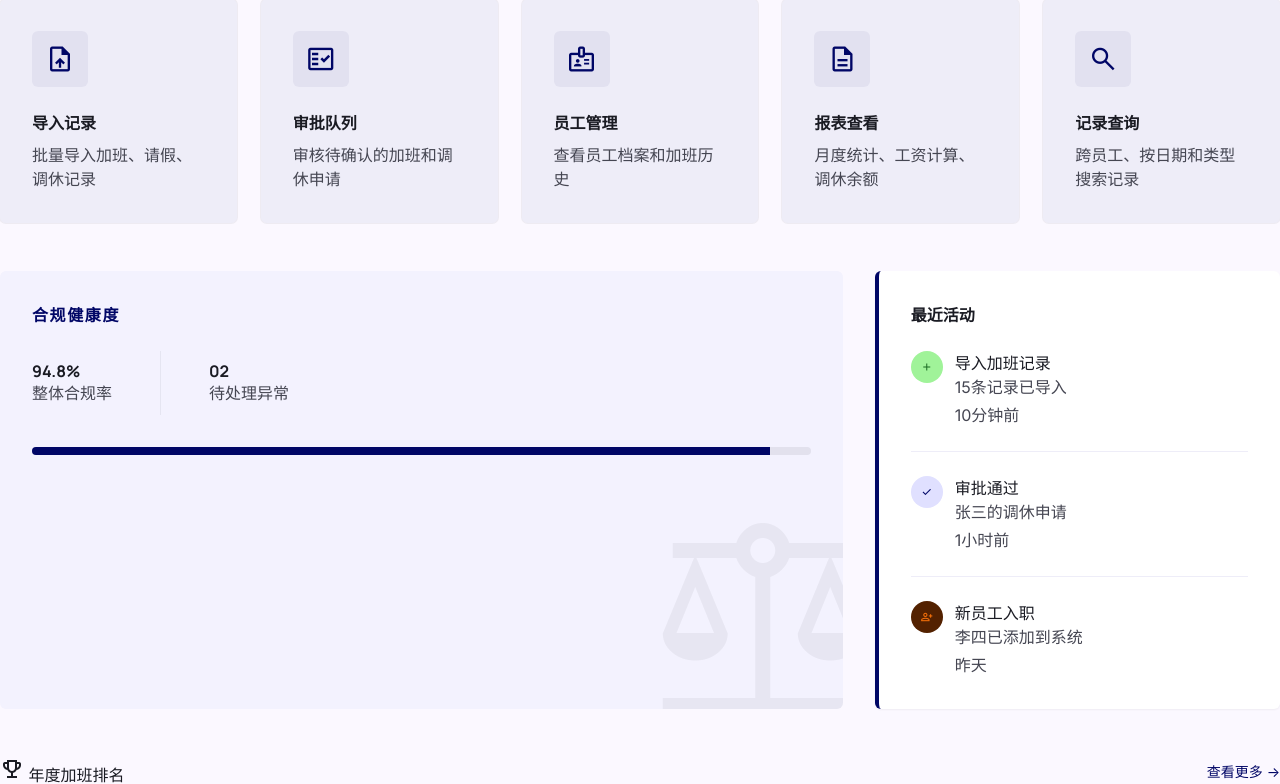
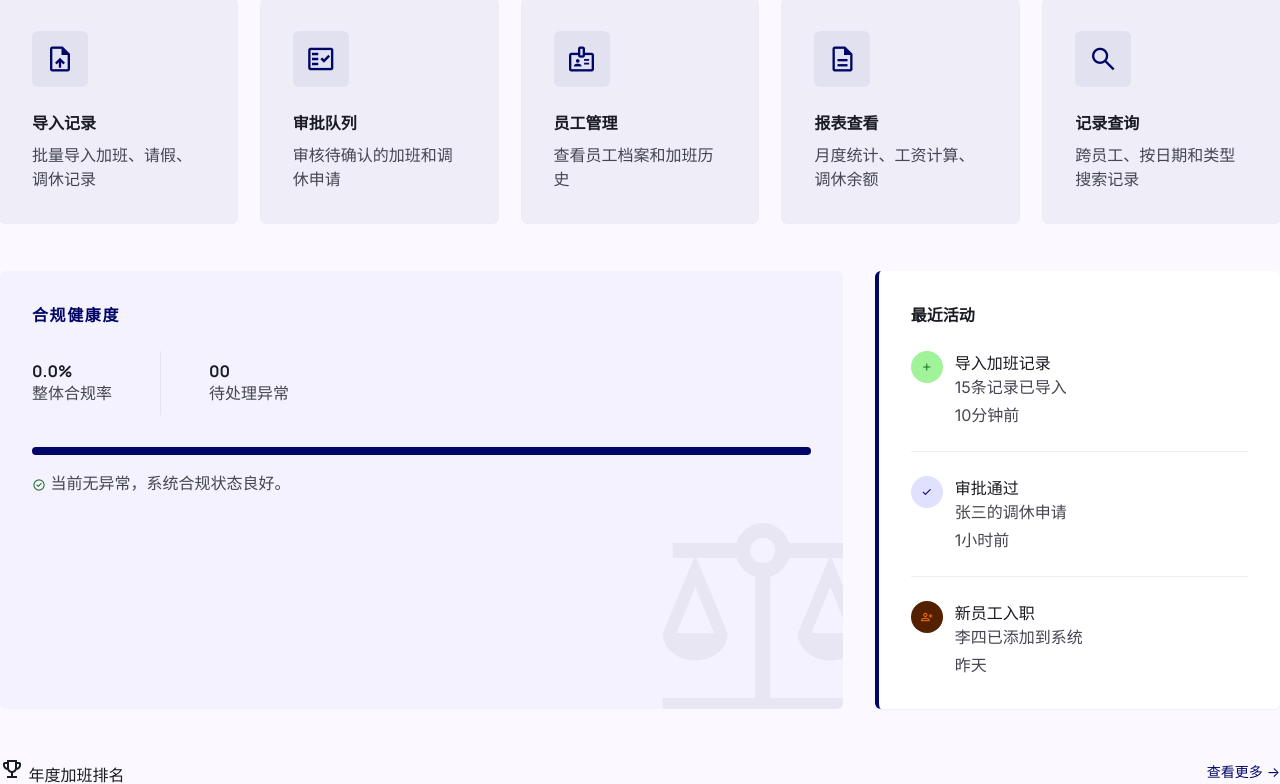
Before and after one commit to liushuo-rance/cal_worktree_test, a Python web app: template src/web/templates/dashboard.html in a window 1280 px wide. Shown: the part 427-1211 px from the top of the page. Run offline with Jinja, Linux system fonts and the light colour scheme; the template is opened without the code that fills it, so the values that code supplies are empty; some libraries are stand-ins or nearby versions.

Commit message:
feat: Dashboard 合规健康度改为真实计算规则并增加处理入口
- 合规健康度 = max(0, 100 - 待处理异常数 × 5)%，基于导入待审批和调休待审批统计。
- 待处理异常 = import_records pending 数量 + comp_off_usage_records pending 数量。
- 在合规健康度卡片中增加"去处理"快捷入口，异常为 0 时显示良好状态提示。
- 移除原先硬编码的 94.8% 和 02。

```diff
--- a/src/web/templates/dashboard.html
+++ b/src/web/templates/dashboard.html
@@ -134,21 +134,41 @@
         <!-- Compliance Health Card (spans 2 columns) -->
         <div class="lg:col-span-2 bg-surface-container-low rounded-md p-8 relative overflow-hidden">
             <div class="relative z-10">
-                <h3 class="text-label-md font-headline font-bold text-primary mb-6 uppercase tracking-widest">合规健康度</h3>
+                <div class="flex items-center justify-between mb-6">
+                    <h3 class="text-label-md font-headline font-bold text-primary uppercase tracking-widest">合规健康度</h3>
+                    {% if pending_anomalies > 0 %}
+                    <a href="{{ url_for('review.review_queue') }}" class="btn btn-sm btn-secondary">
+                        <span class="material-symbols-outlined icon-sm">arrow_forward</span>
+                        去处理
+                    </a>
+                    {% endif %}
+                </div>
                 <div class="flex items-center gap-12 mb-8">
                     <div>
-                        <p class="text-display-sm font-headline font-bold text-on-surface leading-tight">94.8%</p>
+                        <p class="text-display-sm font-headline font-bold text-on-surface leading-tight">{{ "%.1f"|format(compliance_rate) }}%</p>
                         <p class="text-label-md text-on-surface-variant">整体合规率</p>
                     </div>
                     <div class="h-16 w-px bg-outline-variant/30"></div>
                     <div>
-                        <p class="text-display-sm font-headline font-bold text-on-surface leading-tight">02</p>
+                        <p class="text-display-sm font-headline font-bold text-on-surface leading-tight">{{ "%02d"|format(pending_anomalies) }}</p>
                         <p class="text-label-md text-on-surface-variant">待处理异常</p>
                     </div>
                 </div>
                 <div class="w-full bg-surface-container-highest h-2 rounded-full overflow-hidden">
-                    <div class="bg-primary h-full" style="width: 94.8%"></div>
+                    <div class="bg-primary h-full" style="width: {{ compliance_rate }}%"></div>
                 </div>
+                {% if pending_anomalies > 0 %}
+                <div class="mt-4 text-body-sm text-on-surface-variant">
+                    <span class="material-symbols-outlined text-sm align-middle text-warning">warning</span>
+                    未处理的导入审批和调休申请会降低合规率，请及时
+                    <a href="{{ url_for('review.review_queue') }}" class="text-primary hover:underline">审批</a>。
+                </div>
+                {% else %}
+                <div class="mt-4 text-body-sm text-on-surface-variant">
+                    <span class="material-symbols-outlined text-sm align-middle text-secondary">check_circle</span>
+                    当前无异常，系统合规状态良好。
+                </div>
+                {% endif %}
             </div>
             <!-- Decorative background icon -->
             <div class="absolute -bottom-10 -right-10 opacity-5">
```
Also changed, not shown: src/web/routes/dashboard.py (+20 -1 lines).
